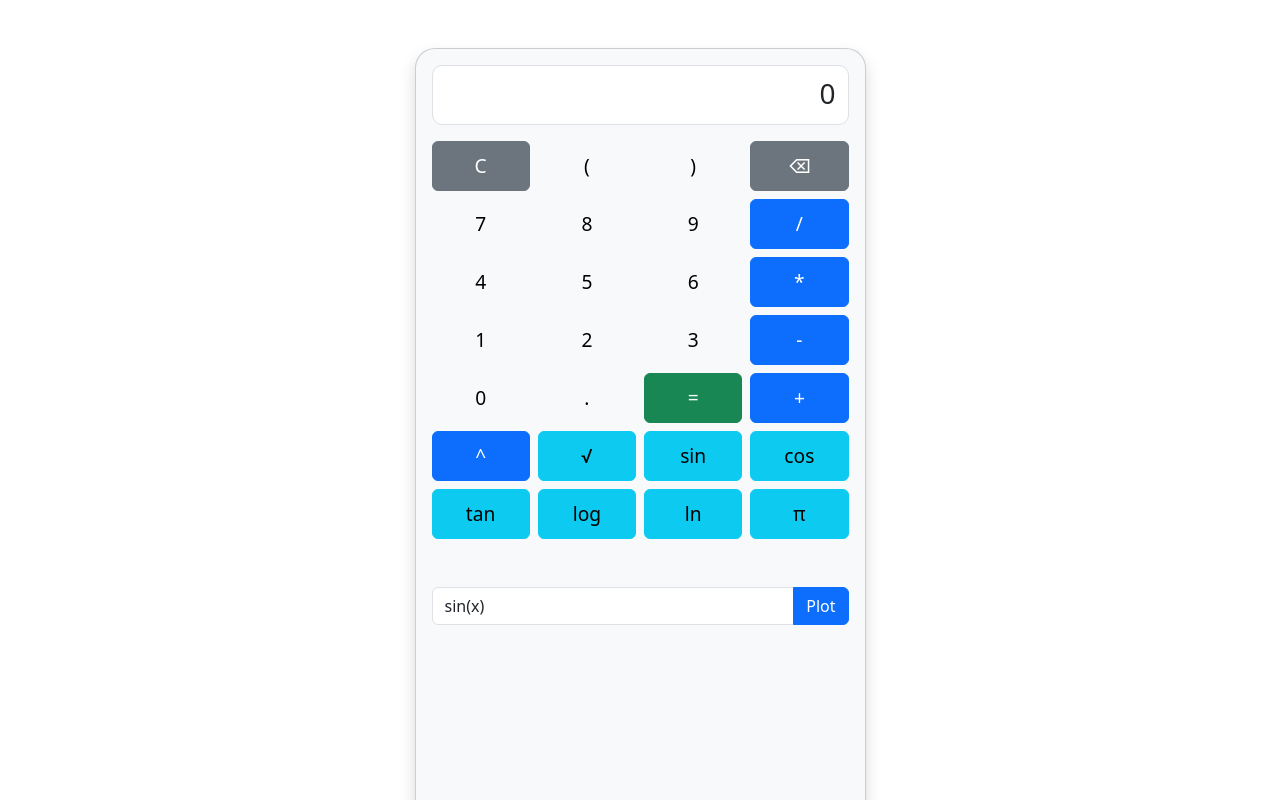
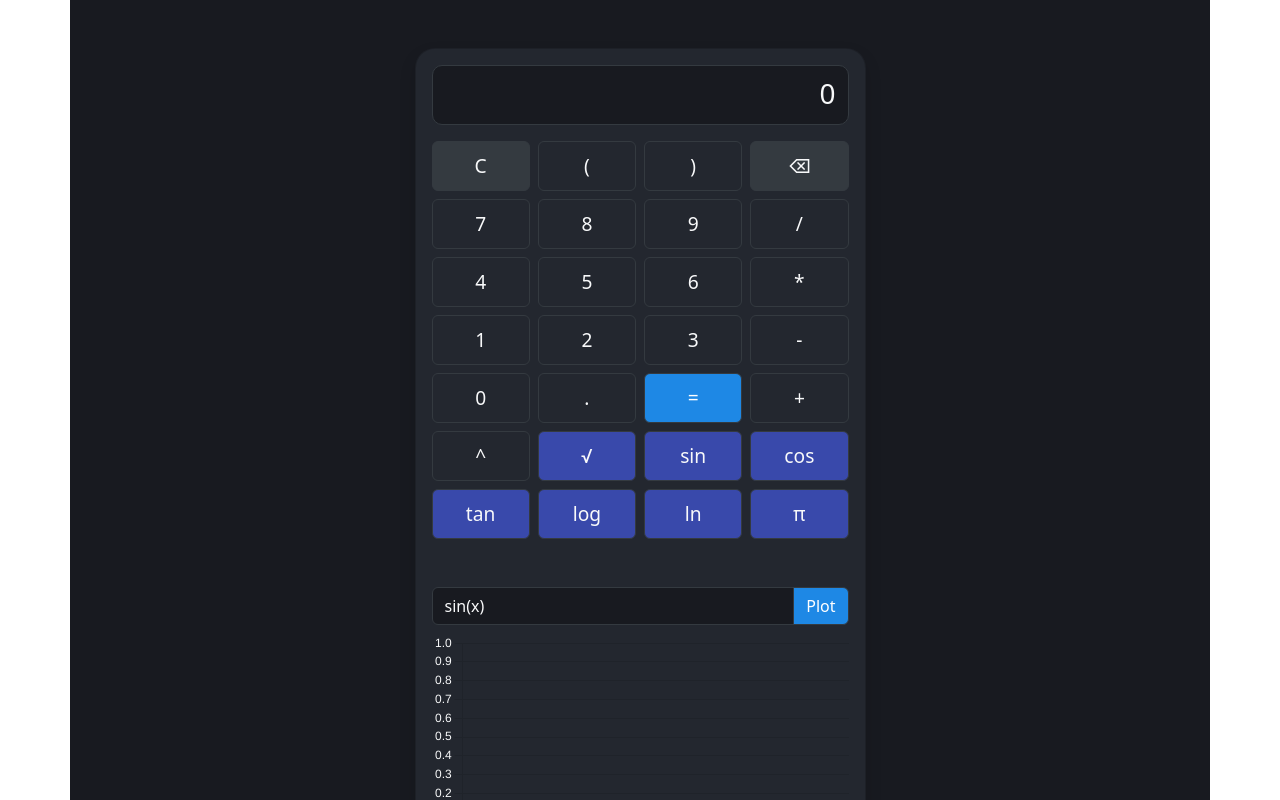
Before and after one commit to ssaengs/scientifc-calculator, a React (Create React App) app: page / in a window 1280 px wide. Shown: the top 800 px of the page. Built offline with nearby package versions, Linux system fonts and the light colour scheme; the HTML template or start-up script is replaced by a standard one.

Commit message:
feat: add midnight (dark) theme to calculator UI

```diff
--- a/src/App.js
+++ b/src/App.js
@@ -1,4 +1,3 @@
-import React, { useState } from 'react';
 import 'bootstrap/dist/css/bootstrap.min.css';
 import { Line } from 'react-chartjs-2';
 import {
@@ -10,6 +9,7 @@ import {
   Tooltip,
   Legend
 } from 'chart.js';
+import { useState } from 'react';
 
 ChartJS.register(LineElement, CategoryScale, LinearScale, PointElement, Tooltip, Legend);
 
@@ -110,12 +110,12 @@ function App() {
   };
 
   return (
-    <div className="container py-5">
+    <div className="container py-5" style={{ background: '#181a20', minHeight: '100vh' }}>
       <div className="row justify-content-center">
         <div className="col-md-6 col-lg-5">
-          <div className="card shadow calculator p-3" style={{borderRadius: 20, background: '#f8f9fa'}}>
+          <div className="card shadow calculator p-3" style={{borderRadius: 20, background: '#23272f', color: '#f8f9fa'}}>
             <div className="mb-3">
-              <div className="form-control text-end fs-3 bg-white" style={{height: '60px', borderRadius: 10}} readOnly>{input || '0'}</div>
+              <div className="form-control text-end fs-3" style={{height: '60px', borderRadius: 10, background: '#181a20', color: '#f8f9fa', border: '1px solid #343a40'}} readOnly>{input || '0'}</div>
               {error && <div className="text-danger small">Invalid Expression</div>}
             </div>
             <div className="mb-3">
@@ -125,7 +125,14 @@ function App() {
                     <div className="col" key={btn}>
                       <button
                         className={`btn btn-calc w-100 ${btn === '=' ? 'btn-success' : btn.match(/[\/*\-+=^]/) ? 'btn-primary' : btn === 'C' ? 'btn-secondary' : btn === '⌫' ? 'btn-secondary' : btn === '√' ? 'btn-info' : ['sin','cos','tan','log','ln','π'].includes(btn) ? 'btn-info' : 'btn-light'}`}
-                        style={{minWidth: 60, minHeight: 50, fontSize: '1.2rem'}}
+                        style={{
+                          minWidth: 60,
+                          minHeight: 50,
+                          fontSize: '1.2rem',
+                          background: btn === '=' ? '#1e88e5' : btn.match(/[\/*\-+=^]/) ? '#23272f' : btn === 'C' ? '#343a40' : btn === '⌫' ? '#343a40' : btn === '√' ? '#3949ab' : ['sin','cos','tan','log','ln','π'].includes(btn) ? '#3949ab' : '#23272f',
+                          color: btn === '=' ? '#fff' : '#f8f9fa',
+                          border: '1px solid #343a40',
+                        }}
                         onClick={() => handleClick(btn)}
                       >
                         {btn}
@@ -140,15 +147,16 @@ function App() {
                 <input
                   type="text"
                   className="form-control"
+                  style={{ background: '#181a20', color: '#f8f9fa', border: '1px solid #343a40' }}
                   value={graphExpr}
                   onChange={e => setGraphExpr(e.target.value)}
                   placeholder="e.g. sin(x), x^2, log(x), sqrt(x)"
                 />
-                <button className="btn btn-primary" onClick={plotGraph}>Plot</button>
+                <button className="btn btn-primary" style={{ background: '#1e88e5', border: '1px solid #343a40' }} onClick={plotGraph}>Plot</button>
               </div>
               {graphError && <div className="text-danger mb-2">{graphError}</div>}
               <div style={{height: 300}}>
-                <Line data={graphData} options={{responsive: true, plugins: {legend: {display: false}}}} />
+                <Line data={graphData} options={{responsive: true, plugins: {legend: {display: false}}, scales: {x: {ticks: {color: '#f8f9fa'}}, y: {ticks: {color: '#f8f9fa'}}}}} />
               </div>
             </div>
           </div>
```
